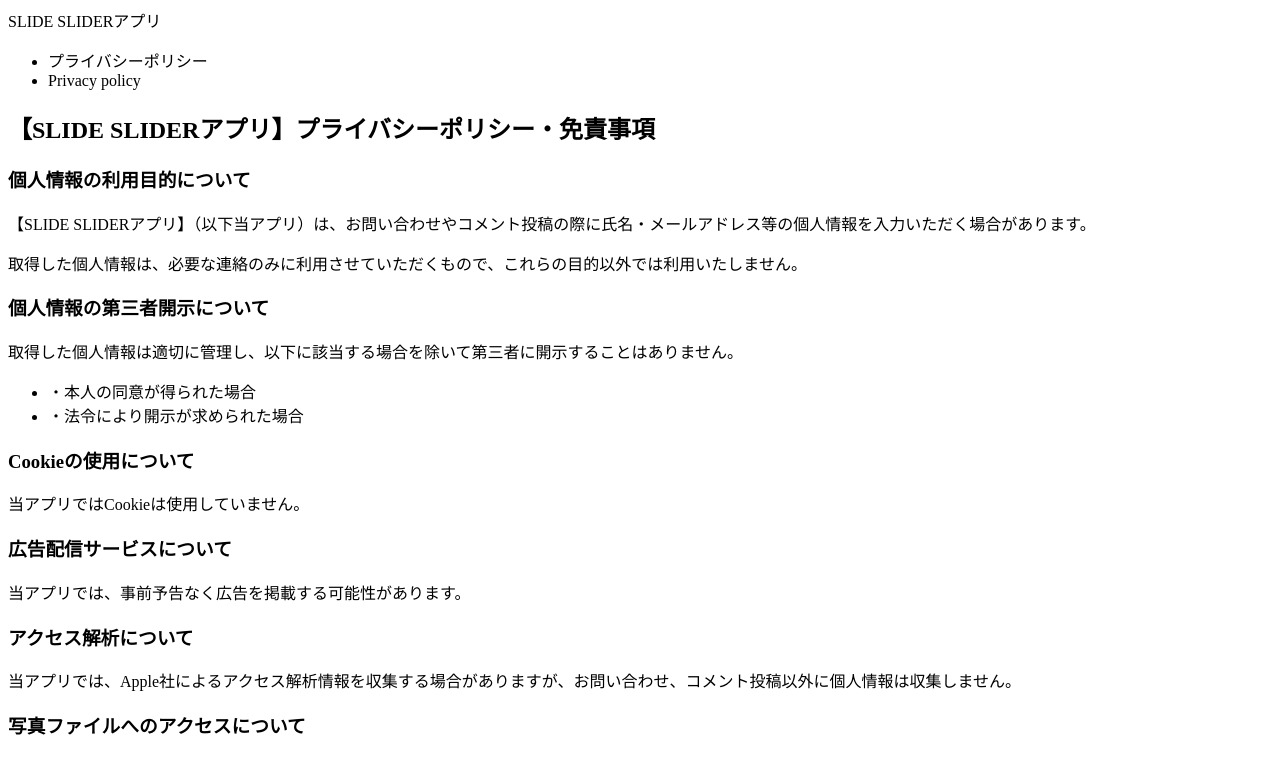
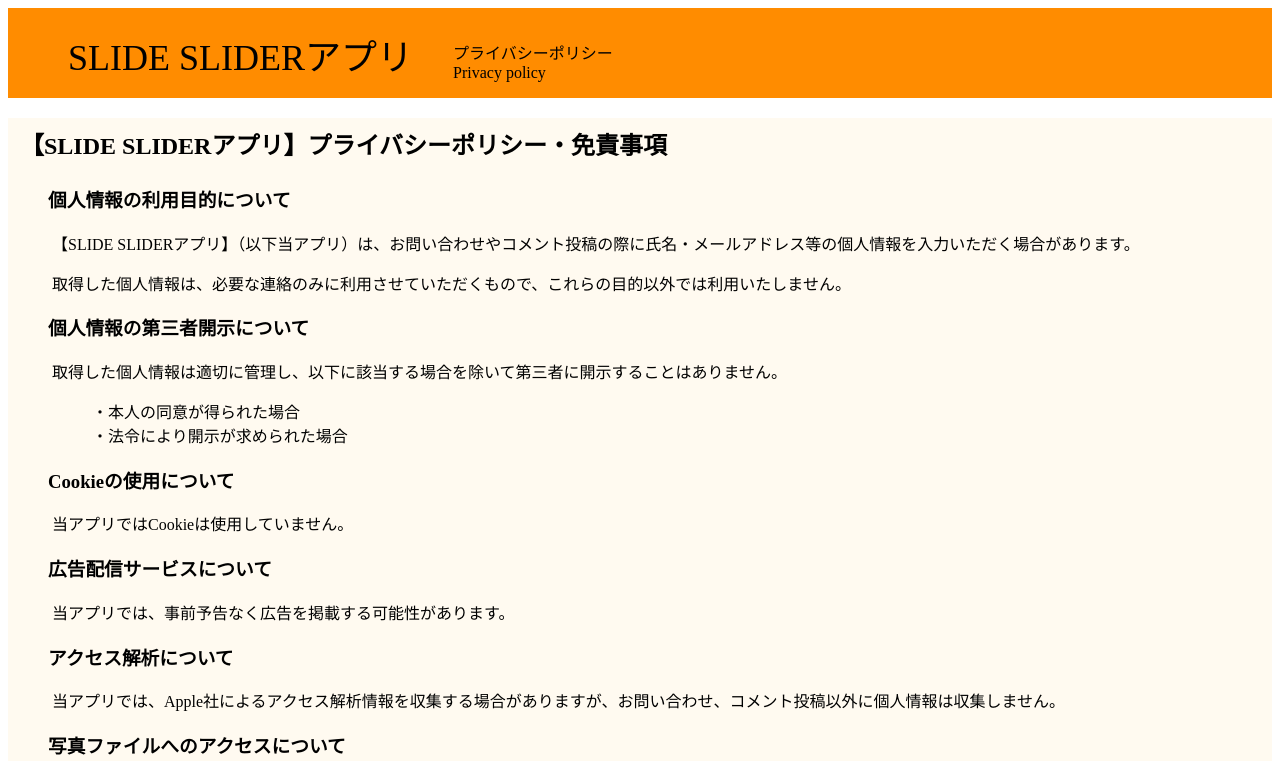
Before and after one commit to ono4794git/privacypolicyforslidesliderjp, a plain HTML site: page index.html in a window 1280 px wide. Shown: the top 761 px of the page. Drawn offline with Linux system fonts and the light colour scheme.

Commit message:
Update stylesheet.css

```diff
--- a/stylesheet.css
+++ b/stylesheet.css
@@ -1,2 +1,57 @@
-* {
-   box
+body {
+    font-family: "Avenir Next";
+  }
+
+  li {
+    list-style: none;
+  }
+
+  .header {
+    background-color: #ff8c00;
+    color: #000;
+    min-height: 90px;
+
+  }
+
+  .header-logo {
+    float: left;
+    font-size: 36px;
+    padding: 20px 40px 20px 60px;
+  }
+
+  .header-list {
+    padding-top: 16px ;
+  }
+
+  .main {
+    background-color: #fffaf0;
+    min-height: 1200px;
+  }
+
+  .subtitle {
+      padding: 8px 60px 4px 12px;
+  }
+
+  .section-title {
+      padding: 0px 60px 0px 40px;
+
+  }
+
+  .contents-item {
+      padding: 0px 60px 0px 44px;
+      font-size: 16px;
+
+  }
+
+  .footer {
+    font-size: 16px;
+    background-color: #ffe4c4;
+    min-height: 160px;
+  }
+
+  .footer-logo {
+    padding: 16px 40px 0px 32px;
+  }
+  .footer-list {
+    padding: 0px 40px 0px 40px;
+  }
```
